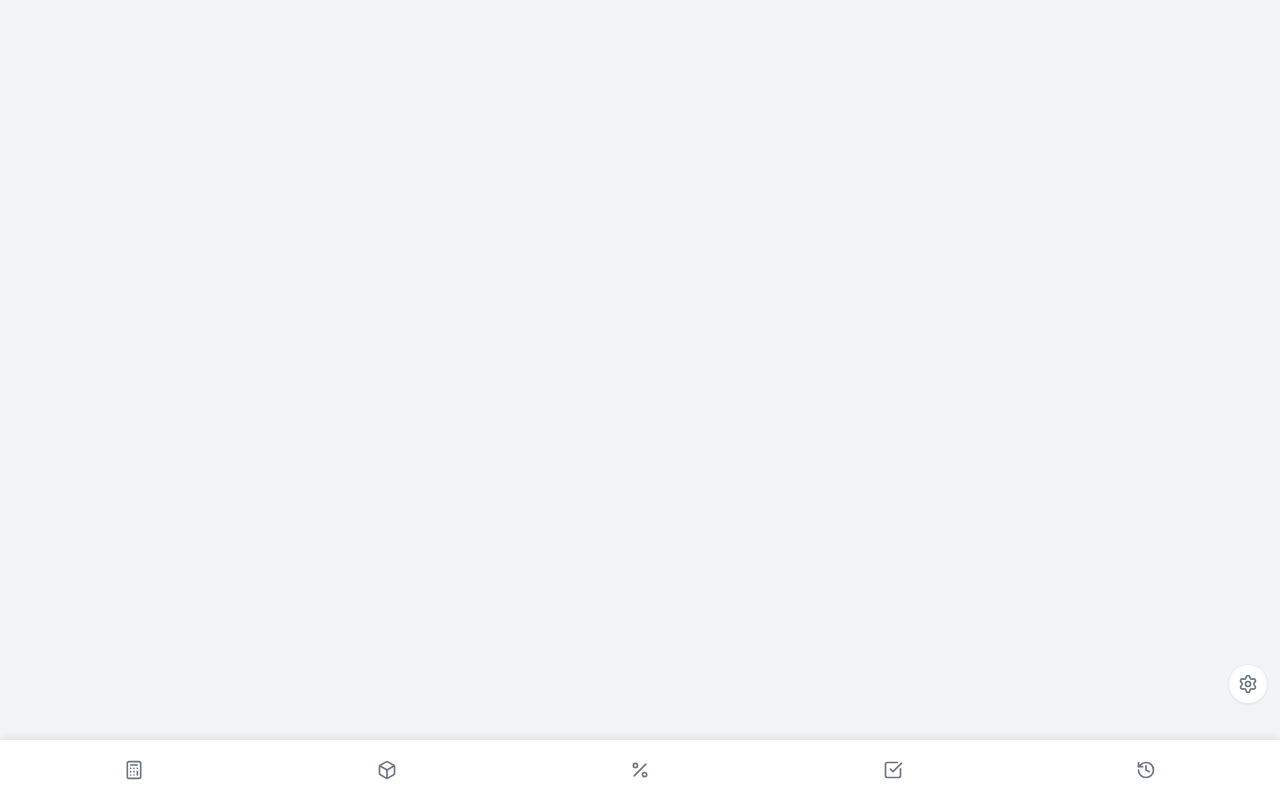
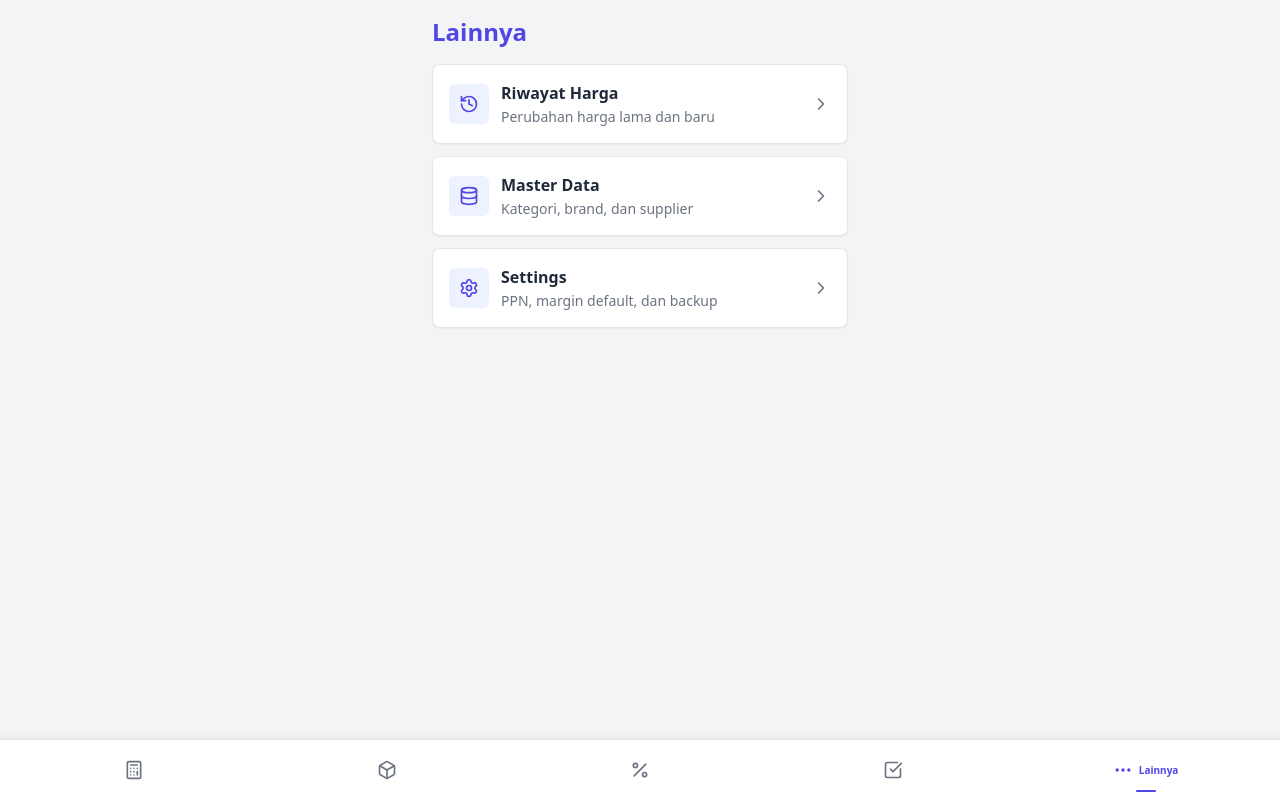
Before and after one commit to roidtaqi/inventory-pricing-app, a React (Vite) app: page /more in a window 1280 px wide. Before the commit this address had no page. Built offline with nearby package versions, Linux system fonts and the light colour scheme.

Commit message:
Tombol Lainnya

```diff
--- a/src/App.tsx
+++ b/src/App.tsx
@@ -1,5 +1,5 @@
 import { Routes, Route, Link, useLocation } from 'react-router-dom';
-import { Calculator, Box, Percent, CheckSquare, History, Settings } from 'lucide-react';
+import { Calculator, Box, Percent, CheckSquare, MoreHorizontal } from 'lucide-react';
 import clsx from 'clsx';
 import { useEffect } from 'react';
 import { seedDatabase } from './db/seed';
@@ -13,6 +13,7 @@ import ApprovalPage from './pages/ApprovalPage';
 import HistoryPage from './pages/HistoryPage';
 import SettingsPage from './pages/SettingsPage';
 import MasterDataPage from './pages/MasterDataPage';
+import MorePage from './pages/MorePage';
 
 function App() {
   const location = useLocation();
@@ -26,23 +27,11 @@ function App() {
     { path: '/products', label: 'Produk', icon: Box },
     { path: '/margin', label: 'Margin', icon: Percent },
     { path: '/approval', label: 'Approval', icon: CheckSquare },
-    { path: '/history', label: 'Riwayat', icon: History },
+    { path: '/more', label: 'Lainnya', icon: MoreHorizontal },
   ];
 
   return (
     <div className="flex flex-col h-screen bg-background text-textMain">
-      <Link
-        to="/settings"
-        aria-label="Settings"
-        title="Settings"
-        className={clsx(
-          "fixed bottom-24 right-3 z-50 flex h-10 w-10 items-center justify-center rounded-full border border-border bg-surface/95 shadow-sm backdrop-blur transition-colors",
-          location.pathname === '/settings' || location.pathname === '/master-data' ? "text-primary" : "text-textMuted hover:text-primary"
-        )}
-      >
-        <Settings className="h-5 w-5" />
-      </Link>
-
       <main className="flex-1 overflow-y-auto pb-20">
         <Routes>
           <Route path="/" element={<CalculatorPage />} />
@@ -56,15 +45,19 @@ function App() {
           <Route path="/history" element={<HistoryPage />} />
           <Route path="/settings" element={<SettingsPage />} />
           <Route path="/master-data" element={<MasterDataPage />} />
+          <Route path="/more" element={<MorePage />} />
         </Routes>
       </main>
 
       <nav className="fixed bottom-0 z-50 flex w-full items-center justify-around border-t border-border bg-surface px-2 py-2 pb-[calc(env(safe-area-inset-bottom)+0.5rem)] shadow-[0_-4px_6px_-1px_rgba(0,0,0,0.05)]">
         {navItems.map((item) => {
           const Icon = item.icon;
+          const isMoreItem = ['/more', '/history', '/settings', '/master-data'].includes(location.pathname);
           const isActive = item.path === '/'
             ? location.pathname === '/'
-            : location.pathname.startsWith(item.path);
+            : item.path === '/more'
+              ? isMoreItem
+              : location.pathname.startsWith(item.path);
           return (
             <Link
               key={item.path}
--- /dev/null
+++ b/src/pages/MorePage.tsx
@@ -0,0 +1,50 @@
+import { Link } from 'react-router-dom';
+import { ChevronRight, Database, History, Settings } from 'lucide-react';
+
+const menuItems = [
+  {
+    to: '/history',
+    title: 'Riwayat Harga',
+    description: 'Perubahan harga lama dan baru',
+    icon: History,
+  },
+  {
+    to: '/master-data',
+    title: 'Master Data',
+    description: 'Kategori, brand, dan supplier',
+    icon: Database,
+  },
+  {
+    to: '/settings',
+    title: 'Settings',
+    description: 'PPN, margin default, dan backup',
+    icon: Settings,
+  },
+];
+
+export default function MorePage() {
+  return (
+    <div className="p-4 max-w-md mx-auto">
+      <h1 className="text-2xl font-bold mb-4 text-primary">Lainnya</h1>
+
+      <div className="space-y-3">
+        {menuItems.map(item => {
+          const Icon = item.icon;
+
+          return (
+            <Link key={item.to} to={item.to} className="card flex items-center gap-3 transition-colors hover:border-primary">
+              <div className="flex h-10 w-10 shrink-0 items-center justify-center rounded-md bg-indigo-50 text-primary">
+                <Icon className="h-5 w-5" />
+              </div>
+              <div className="min-w-0 flex-1">
+                <div className="font-bold text-textMain">{item.title}</div>
+                <div className="mt-0.5 truncate text-sm text-textMuted">{item.description}</div>
+              </div>
+              <ChevronRight className="h-5 w-5 shrink-0 text-textMuted" />
+            </Link>
+          );
+        })}
+      </div>
+    </div>
+  );
+}
```
